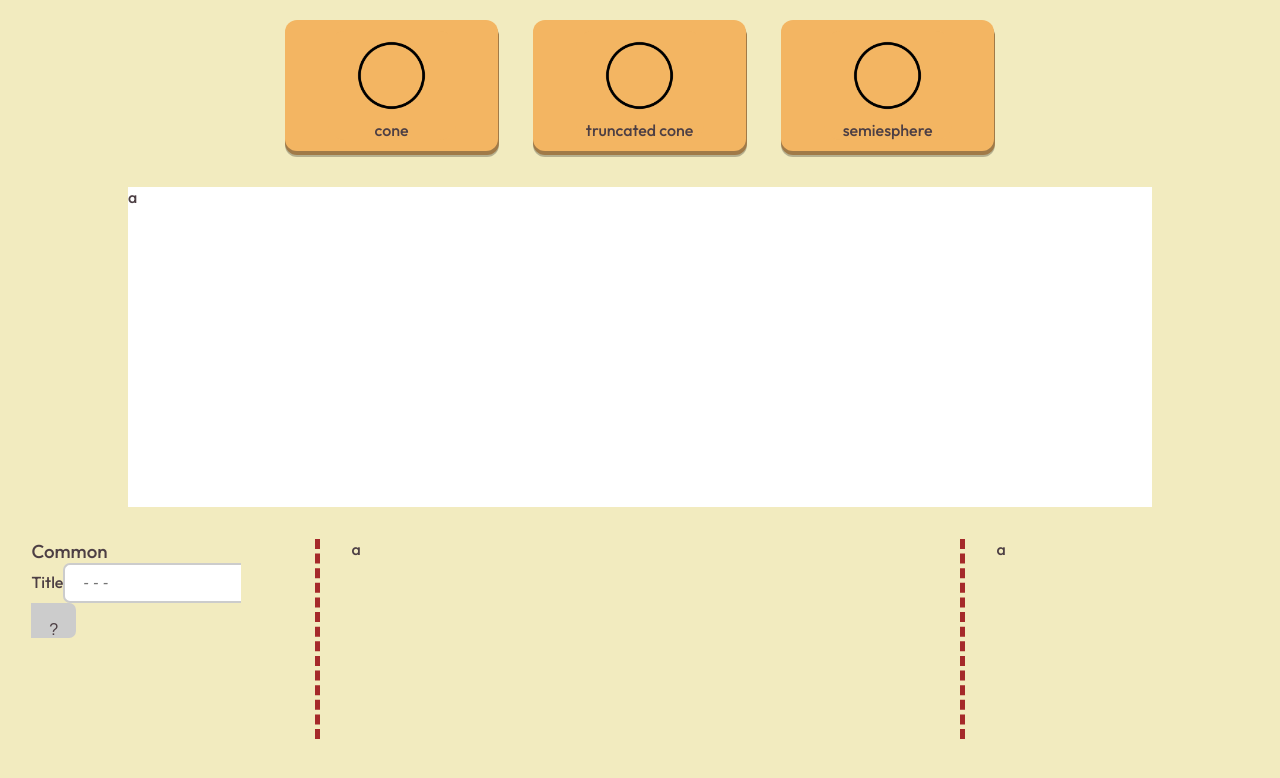
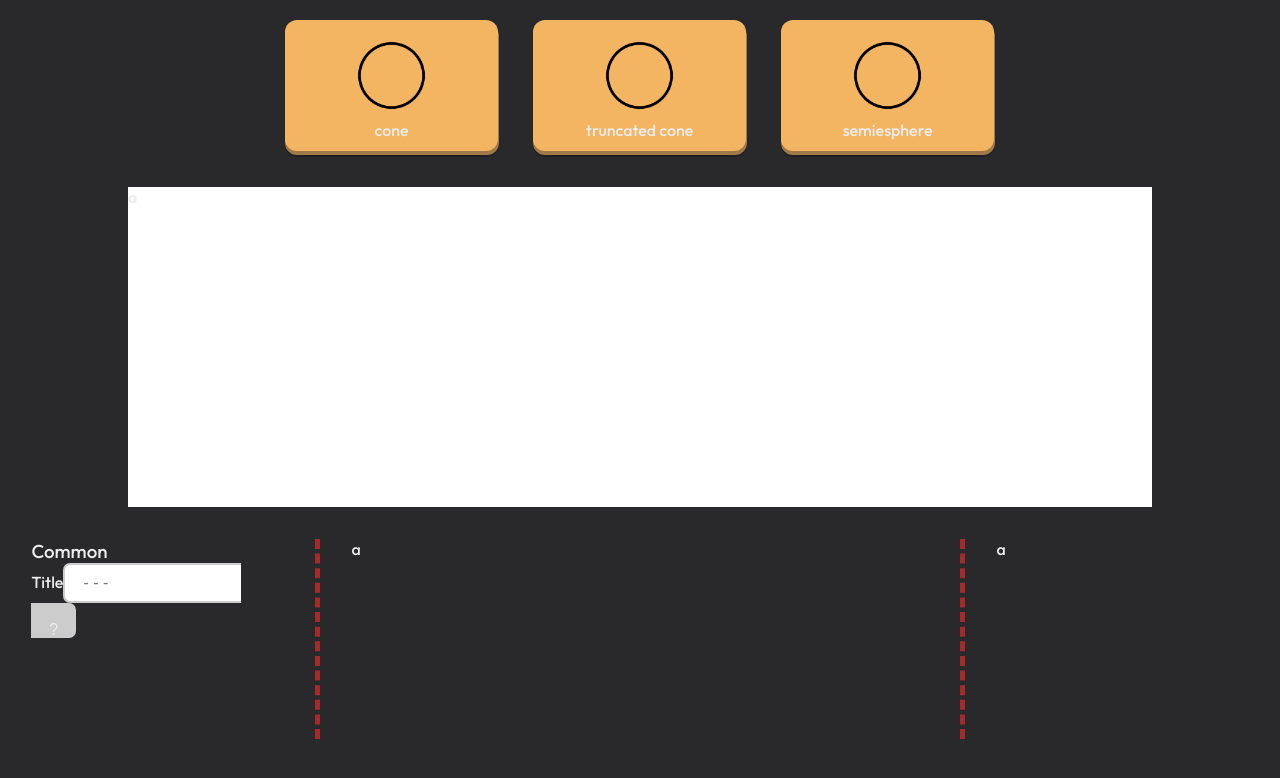
Before and after one commit to DanielRasho/PhetALaTortrix, a Vue app in the folder frontend/: page / in a window 1280 px wide. Shown: the top 778 px of the page. Built offline with nearby package versions, Linux system fonts and the light colour scheme.

Commit message:
Fix: Update color palette

```diff
--- a/frontend/src/assets/colors.css
+++ b/frontend/src/assets/colors.css
@@ -1,6 +1,6 @@
 :root {
-    --text: #4d3f44;
-    --background: #f2ebbf;
+    --text: #ececec;
+    --background: #29282b;
     --primary-button: #f3b562;
     --primary-button-dark: #a07a48;
     --secondary-button: #f06060;
```
